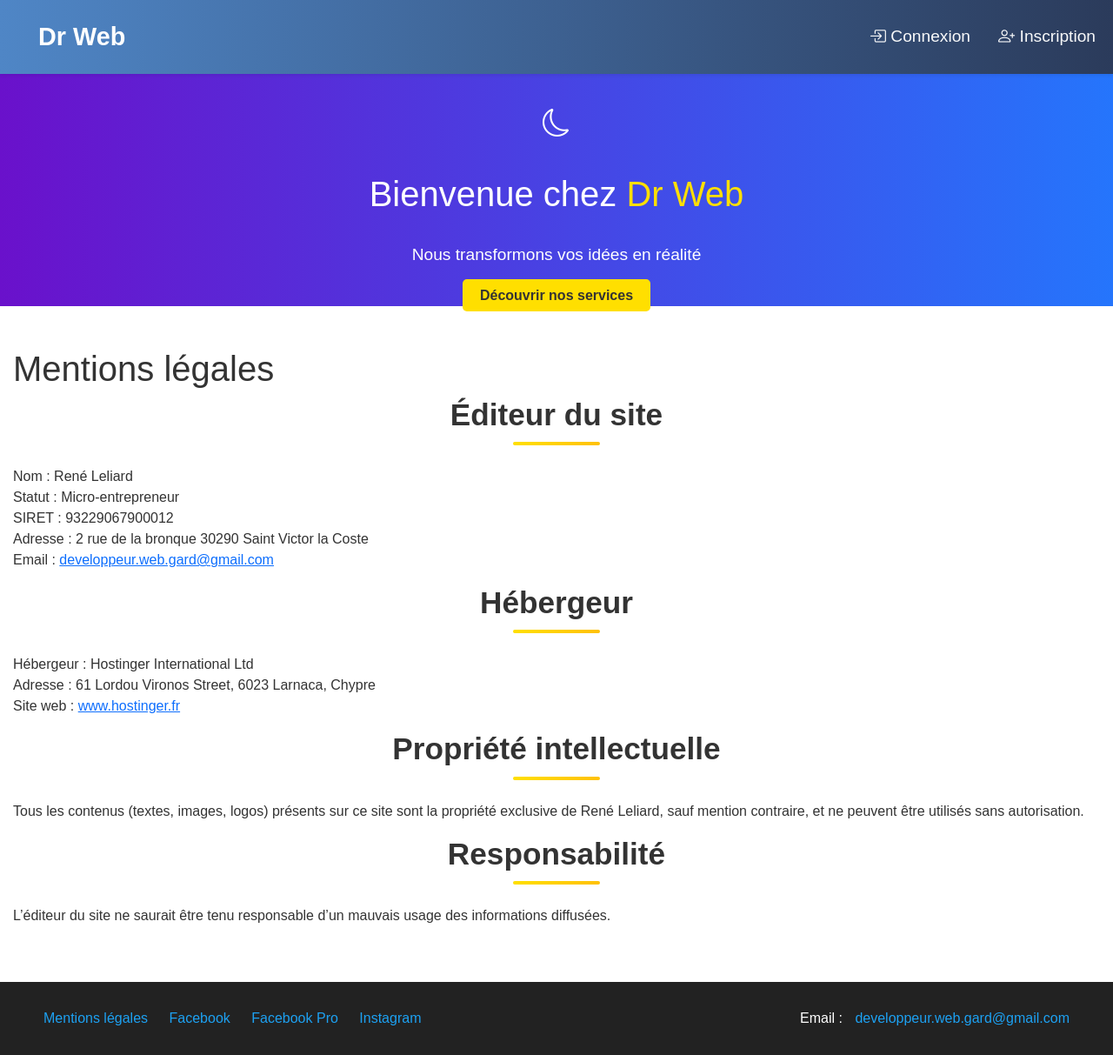
After one commit to MrLeoufff/dwg-dev, a Symfony app: template templates/legal/index.html.twig in a window 1280 px wide. The commit adds this page. Shown: the whole page at 87% size. Run offline with Twig, Linux system fonts and the light colour scheme; the template is opened without the code that fills it, so the values that code supplies are empty; some libraries are stand-ins or nearby versions.

Commit message:
correction style/script

```diff
--- a/templates/base.html.twig
+++ b/templates/base.html.twig
@@ -103,6 +103,7 @@
 			<footer>
 				<div class="footer-content">
 					<div class="social-links">
+						<a href="{{ path('app_mentions_legales') }}">Mentions légales</a>
 						<a href="https://www.facebook.com/profile.php?id=61567774622871" target="_blank" rel="noopener">Facebook</a>
 						<a href="https://www.facebook.com/profile.php?id=61567774622871" target="_blank" rel="noopener">Facebook Pro</a>
 						<a href="https://www.instagram.com/leliardrene/" target="_blank" rel="noopener">Instagram</a>
--- /dev/null
+++ b/templates/legal/index.html.twig
@@ -0,0 +1,38 @@
+{% extends 'base.html.twig' %}
+
+{% block title %}Mentions légales
+{% endblock %}
+
+{% block body %}
+	<div class="container py-5">
+		<h1>Mentions légales</h1>
+
+		<h2>Éditeur du site</h2>
+		<p>
+			Nom : René Leliard<br>
+			Statut : Micro-entrepreneur<br>
+			SIRET : 93229067900012<br>
+			Adresse : 2 rue de la bronque 30290 Saint Victor la Coste<br>
+			Email :
+			<a href="mailto:developpeur.web.gard@gmail.com">developpeur.web.gard@gmail.com</a><br>
+		</p>
+
+		<h2>Hébergeur</h2>
+		<p>
+			Hébergeur : Hostinger International Ltd<br>
+			Adresse : 61 Lordou Vironos Street, 6023 Larnaca, Chypre<br>
+			Site web :
+			<a href="https://www.hostinger.fr" target="_blank">www.hostinger.fr</a>
+		</p>
+
+		<h2>Propriété intellectuelle</h2>
+		<p>
+			Tous les contenus (textes, images, logos) présents sur ce site sont la propriété exclusive de René Leliard, sauf mention contraire, et ne peuvent être utilisés sans autorisation.
+		</p>
+
+		<h2>Responsabilité</h2>
+		<p>
+			L’éditeur du site ne saurait être tenu responsable d’un mauvais usage des informations diffusées.
+		</p>
+	</div>
+{% endblock %}
```
Also changed, not shown: src/Controller/LegalController.php (added, +16 -0 lines), templates/home/index.html.twig (+0 -16 lines).
